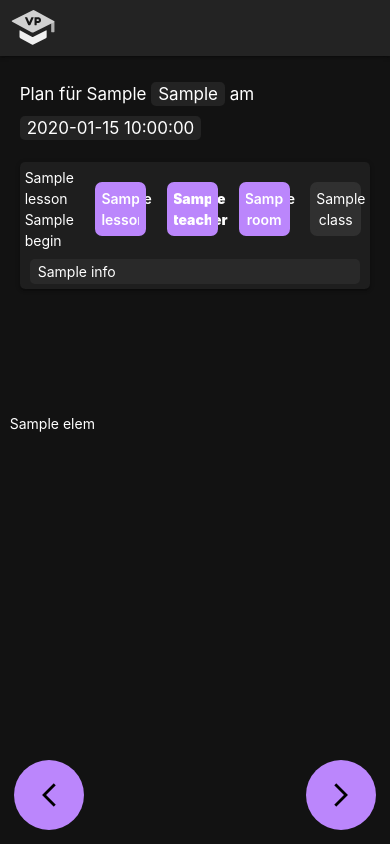
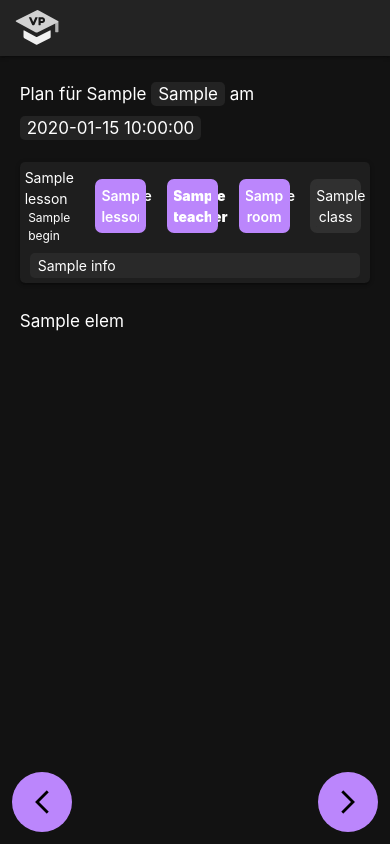
Before and after one commit to ArtrenH/VPlan_Website, a Flask app: template templates/plan.html in a window 390 px wide. Run offline with Flask 2, Linux system fonts and the light colour scheme; the template is opened without the code that fills it: most values are stand-ins (such as "Sample title", 1, 10 or a date in 2020).

Commit message:
PWA + Mobile Styling + Scraper-Blocking

```diff
--- a/server.py
+++ b/server.py
@@ -1,5 +1,5 @@
 import json
-from flask import Flask, redirect, render_template
+from flask import Flask, redirect, render_template, make_response
 import datetime
 from methods import Plan_Extractor
 from vplan_utils import add_spacers, remove_duplicates, convert_date_readable
@@ -52,6 +52,17 @@ def plan(schulnummer, date, klasse, kurse):
     data, zusatzinfo = Plan_Extractor(schulnummer, date).get_plan_filtered_courses(klasse, kurse)
     return render_template('plan.html', plan_type="Klasse", plan_value=klasse, date=convert_date_readable(date), plan=add_spacers(remove_duplicates(data)), zusatzinfo=zusatzinfo)
 
+@app.route('/sw.js')
+def service_worker():
+    response = make_response("""self.addEventListener ("fetch", function(event) {});""", 200)
+    response.mimetype = "application/javascript"
+    return response
+
+@app.route('/robots.txt')
+def robots():
+    response = make_response("""User-agent: *\nDisallow: /""", 200)
+    response.mimetype = "text/plain"
+    return response
 
 """@app.route('/<schulnummer>/<date>/plan/<klasse>')
 def courses(schulnummer, date, klasse):
@@ -68,3 +79,4 @@ print("http://127.0.0.1:5010/10001329/20221209/klassenplan/JG12")
 
 
 app.run(port=5010)
+#app.run(host='0.0.0.0', port=5010)
--- a/static/css/base.css
+++ b/static/css/base.css
@@ -81,6 +81,14 @@ nav img {
     width: calc(50vw / 5);
 }
 
+.same-width, .same-width span {
+    font-size: 14px;
+}
+
+.lesson-time .time {
+    font-size: 12px;
+}
+
 .changed {
     outline:#BB86FC solid 7px !important;
     outline-offset: -1px;
@@ -152,7 +160,7 @@ nav img {
 .floating-arrow  {
     position: fixed;
     bottom: 0;
-    width: 70px;
+    width: 60px;
     aspect-ratio: 1;
     border: none;
     border-radius: 100%;
@@ -170,7 +178,7 @@ nav img {
 }
 
 .floating-arrow:hover, .floating-arrow:active, .floating-arrow:focus {
-    background-color: hsl(267, 95%, 60%);
+    background-color: #BB86FC;
 }
 
 .arrow-left {
--- /dev/null
+++ b/static/js/main.js
@@ -0,0 +1 @@
+navigator.serviceWorker && navigator.serviceWorker.register("/sw.js").then(function(registration) {});
--- a/templates/base.html
+++ b/templates/base.html
@@ -4,8 +4,25 @@
     <meta charset="UTF-8">
     <meta http-equiv="X-UA-Compatible" content="IE=edge">
     <meta name="viewport" content="width=device-width, initial-scale=1.0">
-    <link rel="icon" href="{{ url_for('static', filename='images/better_vp.svg') }}" type="image/svg+xml">
-    <link rel="apple-touch-icon" href="{{ url_for('static', filename='images/better_vp.svg') }}">
+
+    <!-- Website Info-Tags -->
+    <meta name="author" content="https://github.com/ArtrenH/VPlan_Website/graphs/contributors" />
+    <meta http-equiv="Pragma" content="no-cache" />
+    <meta name="robots" content="NOINDEX,NOFOLLOW" />
+    <meta http-equiv="content-Language" content="de" />
+    <meta name="description" content="Die (garantiert bessere!!!) Alternative zur VpMobil24 App" />
+    <meta name="revisit-after" content="NO" />
+
+    <!-- Auto-Generated Icons -->
+    <link rel="apple-touch-icon" sizes="180x180" href="{{ url_for('static', filename='images/icons/apple-touch-icon.png') }}">
+    <link rel="icon" type="image/png" sizes="32x32" href="{{ url_for('static', filename='images/icons/favicon-32x32.png') }}">
+    <link rel="icon" type="image/png" sizes="16x16" href="{{ url_for('static', filename='images/icons/favicon-16x16.png') }}">
+    <link rel="manifest" href="{{ url_for('static', filename='images/icons/site.webmanifest') }}">
+    <link rel="mask-icon" href="{{ url_for('static', filename='images/icons/safari-pinned-tab.svg') }}" color="#121212">
+    <link rel="shortcut icon" href="{{ url_for('static', filename='images/icons/favicon.ico') }}">
+    <meta name="msapplication-TileColor" content="#121212">
+    <meta name="msapplication-config" content="{{ url_for('static', filename='images/icons/browser-config.xml') }}">
+    <meta name="theme-color" content="#121212">
     <title>Better VPlan - {% if plan_type %}{{ plan_type }} {{ plan_value }}{% else %}Startseite{% endif %}</title>
 
     <!-- Compiled and minified CSS -->
@@ -13,8 +30,9 @@
     <link rel="stylesheet" href="https://fonts.googleapis.com/css2?family=Material+Symbols+Outlined:opsz,wght,FILL,GRAD@48,400,0,0" />
 
     <!-- Compiled and minified JavaScript -->
-    <script src="https://ajax.googleapis.com/ajax/libs/jquery/3.6.0/jquery.min.js"></script>
-    <script src="https://cdnjs.cloudflare.com/ajax/libs/materialize/1.0.0/js/materialize.min.js"></script>
+    <!-- <script src="https://ajax.googleapis.com/ajax/libs/jquery/3.6.0/jquery.min.js" defer></script> -->
+    <script src="https://cdnjs.cloudflare.com/ajax/libs/materialize/1.0.0/js/materialize.min.js" defer></script>
+    <script src="{{ url_for('static', filename='js/main.js') }}" defer></script>
 
     <link href="{{ url_for('static', filename='css/base.css') }}" rel="stylesheet" type="text/css">
     {% block links %}
@@ -25,7 +43,7 @@
     <nav class="dp02">
         <div class="nav-wrapper">
             <a href="/">
-                <img src="{{ url_for('static', filename='images/better_vp_white.svg') }}">
+                <img src="{{ url_for('static', filename='images/better_vp_white.svg') }}" alt="Logo" width="64" height="64">
             </a>
             <ul id="nav-bar" class="right hide-on-med-and-down">
                 <li><a href="/today">TODO</a></li>
@@ -40,8 +58,8 @@
         {% block content %}{% endblock %}
     </div>
 
-    <button class="floating-arrow arrow-left"><span class="material-symbols-outlined">arrow_back_ios_new</span></button>
-    <button class="floating-arrow arrow-right"><span class="material-symbols-outlined">arrow_forward_ios</span></button>
+    <button class="floating-arrow arrow-left waves-effect waves-light"><span class="material-symbols-outlined">arrow_back_ios_new</span></button>
+    <button class="floating-arrow arrow-right waves-effect waves-light"><span class="material-symbols-outlined">arrow_forward_ios</span></button>
 
 </body>
 </html>
--- a/templates/plan.html
+++ b/templates/plan.html
@@ -12,11 +12,6 @@
                     <span class="card-title">Stunde {{ lesson.lesson }} (TIME)</span>
                     <p><b>Fach</b>: {{ lesson.subject }} {% if lesson.subject == "---" %}({{ lesson.subject_name }} fällt aus){% endif %}</p>
                     <p><b>Lehrer</b>: {{ lesson.teacher }}</p>
-                    <!--@OFFICIALFREAK TODO:-->
-                    <!--(those are bools)-->
-                    <!--{{ lesson.subject_changed }}-->
-                    <!--{{ lesson.teacher_changed }}-->
-                    <!--{{ lesson.room_changed }}-->
                     <p><b>Raum</b>: {{ lesson.room }}</p>
                     <p><b>Klasse</b>: {{ lesson.class }}</p>
                     {% if lesson.info != "--" %}<p><b>Informationen</b>: {{ lesson.info }}</p>{% endif %}
@@ -25,7 +20,7 @@
                     <div class="align-sideways">
                         <div class="lesson-time same-width">
                             <span>{{ lesson.lesson }}</span>
-                            <span>{{ lesson.begin }} <!-- {{ lesson.end }} --></span>
+                            <span class="time">{{ lesson.begin }} <!-- {{ lesson.end }} --></span>
                         </div>
                         {% if lesson.subject != "---" %}
                         <div class="same-width {% if lesson.subject_changed %}changed{% endif %}">{{ lesson.subject }}</div>
@@ -38,15 +33,19 @@
                         {% endif %}
                     </div>
                     {% if (lesson.info != "--") and (lesson.info != "") %}
-                    <p class="vert-padding dp01">{{ lesson.info }}</p>
+                        <p class="vert-padding dp01">{{ lesson.info }}</p>
                     {% endif %}
                 </div>
             </div>
         </div>
     {% endfor %}
+    <div class="col s12">
+        <p class="flow-text">
+        {% for elem in zusatzinfo %}
+            {{ elem }} <br>
+        {% endfor %}
+        </p>
+    </div>
     <div class="col s12 bottom-spacer"></div>
 </div>
-{% for elem in zusatzinfo %}
-    {{ elem }} <br>
-{% endfor %}
 {% endblock %}
```
Also changed, not shown: static/images/icons/browserconfig.xml (added, +9 -0 lines), static/images/icons/android-chrome-192x192.png (added), static/images/icons/android-chrome-512x512.png (added), static/images/icons/apple-touch-icon.png (added), static/images/icons/favicon-16x16.png (added), static/images/icons/favicon-32x32.png (added), static/images/icons/favicon.ico (added), static/images/icons/mstile-144x144.png (added), static/images/icons/mstile-150x150.png (added), static/images/icons/mstile-310x150.png (added), static/images/icons/mstile-310x310.png (added), static/images/icons/mstile-70x70.png (added), static/images/icons/safari-pinned-tab.svg (added), static/images/icons/site.webmanifest (added).
